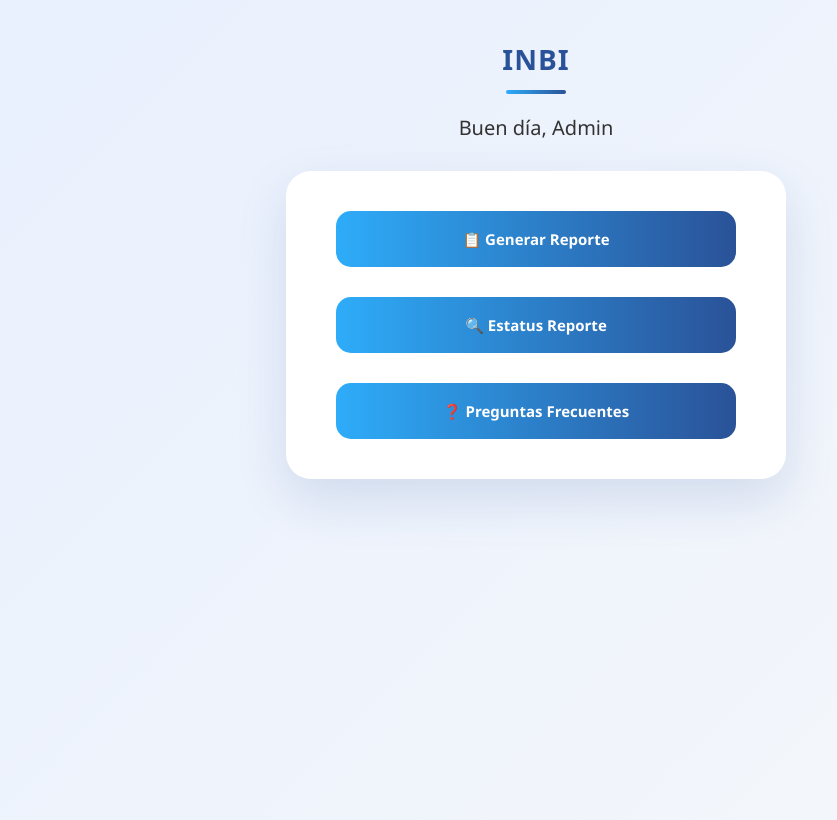
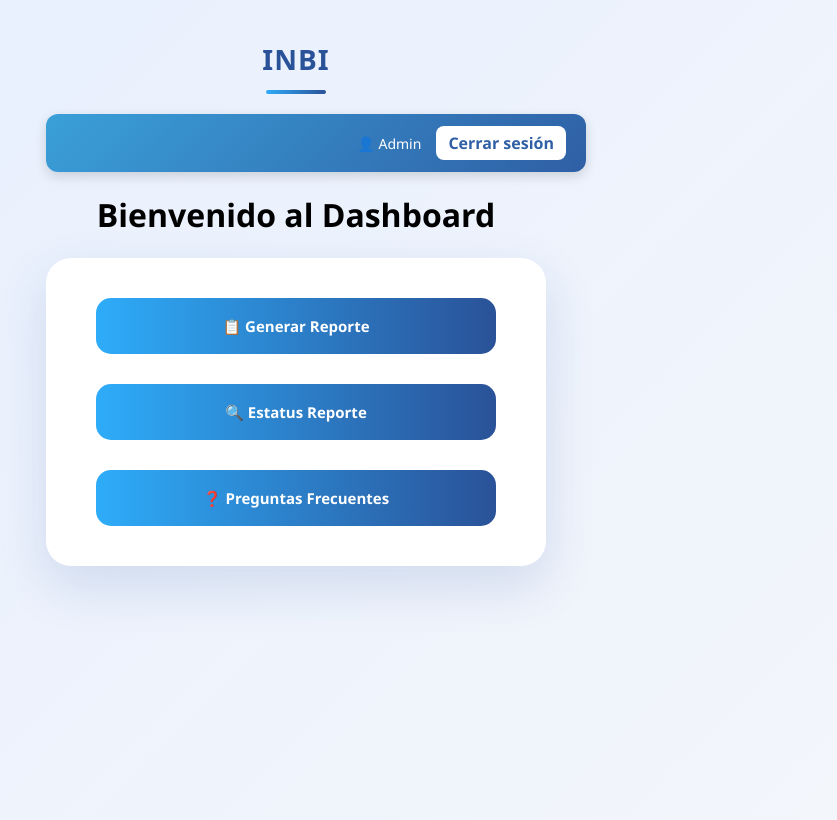
Before and after one commit to lizeth-lm-07/Gesti-n-de-Tickets, a Flask app: page /dashboard in a window 1280 px wide. Shown: the whole page, without its empty margins (104-941 px from the left). Run offline with Flask 3, Linux system fonts and the light colour scheme; a user stored in the database is signed in; data comes from the database, SQL or seed files in the repository.

Commit message:
se agrego una barra de navegacion a las pantallas

```diff
--- a/Gestion_tickets/ia_clasificador.py
+++ b/Gestion_tickets/ia_clasificador.py
@@ -2,7 +2,7 @@ import json
 import re
 from anthropic import Anthropic
 
-client = Anthropic(api_key="tu_key")
+client = Anthropic(api_key="")
 
 def clasificar_ticket(texto):
     prompt = f"""
--- a/Gestion_tickets/templates/dashboard_usuario.html
+++ b/Gestion_tickets/templates/dashboard_usuario.html
@@ -13,8 +13,10 @@
     </div>
 
     <div class="divider"></div>
+{% include 'navbar.html' with context %}
+{% set show_back = False %}
 
-    <h2 class="saludo" id="saludo">Bienvenido, {{ nombre }}</h2>
+<h1>Bienvenido al Dashboard</h1>
 
     <div class="menu-card">
         <a href="{{ url_for('crear_ticket') }}" class="menu-btn">📋 Generar Reporte</a>
--- /dev/null
+++ b/Gestion_tickets/templates/estilos.css
@@ -0,0 +1,5 @@
+body{
+    margin: 10px;
+    max-width: 800px;
+margin: auto;
+}
--- a/Gestion_tickets/templates/index.html
+++ b/Gestion_tickets/templates/index.html
@@ -1,6 +1,6 @@
 <!DOCTYPE html>
 <html lang="es">
-
+    <link rel="stylesheet" href="estilos.css">
 <head>
 
     <link rel="stylesheet" href="{{ url_for('static', filename='styles.css') }}">
--- /dev/null
+++ b/Gestion_tickets/templates/navbar.html
@@ -0,0 +1,52 @@
+<nav style="
+    width: 100%;
+    max-width: 800px;
+    margin: 0 auto 20px auto;
+    padding: 12px 20px;
+    border-radius: 12px;
+    background: linear-gradient(135deg, #3aa0d8, #2f5fa5);
+    display: flex;
+    justify-content: space-between;
+    align-items: center;
+    box-shadow: 0 4px 12px rgba(0,0,0,0.15);
+    color: white;
+">
+
+    <div>
+        {% if show_back %}
+            <a href="javascript:history.back()" style="
+                color: #ffffff;
+                text-decoration: none;
+                font-weight: 500;
+                padding: 6px 10px;
+                border-radius: 6px;
+                transition: 0.3s;
+            "
+            onmouseover="this.style.background='rgba(255,255,255,0.2)'"
+            onmouseout="this.style.background='transparent'">
+                ⬅ Regresar
+            </a>
+        {% endif %}
+    </div>
+
+    <div style="display: flex; align-items: center; gap: 15px;">
+        <span style="font-size: 14px;">
+            👤 {{ session.get('nombre', 'Usuario') }}
+        </span>
+
+        <a href="{{ url_for('logout') }}" style="
+            background: white;
+            color: #2f5fa5;
+            padding: 6px 12px;
+            border-radius: 8px;
+            text-decoration: none;
+            font-weight: bold;
+            transition: 0.3s;
+        "
+        onmouseover="this.style.background='#f1f1f1'"
+        onmouseout="this.style.background='white'">
+            Cerrar sesión
+        </a>
+    </div>
+
+</nav>
--- a/Gestion_tickets/test_ai.py
+++ b/Gestion_tickets/test_ai.py
@@ -1,6 +1,6 @@
 from anthropic import Anthropic
 
-client = Anthropic(api_key="tu_key")
+client = Anthropic(api_key="")
 
 response = client.messages.create(
     model="claude-haiku-4-5-20251001",
```
